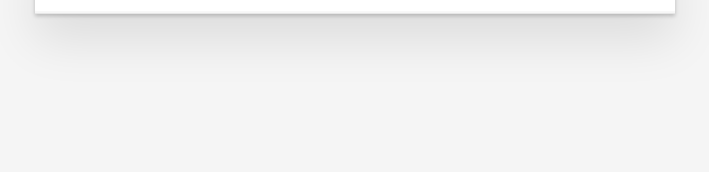
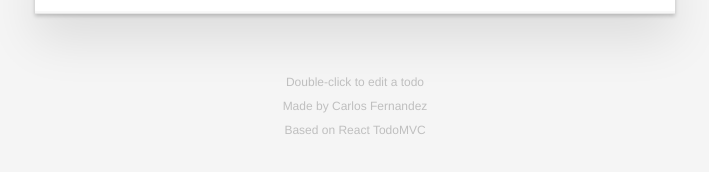
Before and after one commit to carlosfernandezcabrero/todo-app-react, a React (Vite) app: page / in a window 1280 px wide. Shown: the part 182-354 px from the top of the page, without its empty margins (285-994 px from the left). Built offline with nearby package versions, Linux system fonts and the light colour scheme.

Commit message:
feat: Se añade el footer

```diff
--- /dev/null
+++ b/src/components/Footer/index.jsx
@@ -0,0 +1,14 @@
+export const Footer = () => {
+  return (
+    <div className="text-[#bfbfbf] text-xs mt-14 leading-loose">
+      <p className="font-extralight">Double-click to edit a todo</p>
+      <p className="font-extralight">Made by Carlos Fernandez</p>
+      <p className="font-extralight">
+        Based on{' '}
+        <a className="font-normal" href="https://todomvc.com/examples/react/">
+          React TodoMVC
+        </a>
+      </p>
+    </div>
+  )
+}
--- a/src/components/app/App.jsx
+++ b/src/components/app/App.jsx
@@ -1,6 +1,7 @@
 import { TodosFilterProvider } from '../../contexts/todos-filter/todosFilter'
 import { TodosProvider } from '../../contexts/todos/todos'
 import { AddTodo } from '../add-todo/AddTodo'
+import { Footer } from '../Footer'
 import { TodosList } from '../todos-list/TodosList'
 import './App.css'
 
@@ -15,6 +16,7 @@ function App () {
             <TodosList />
           </TodosFilterProvider>
         </div>
+        <Footer />
       </div>
     </TodosProvider>
   )
```
